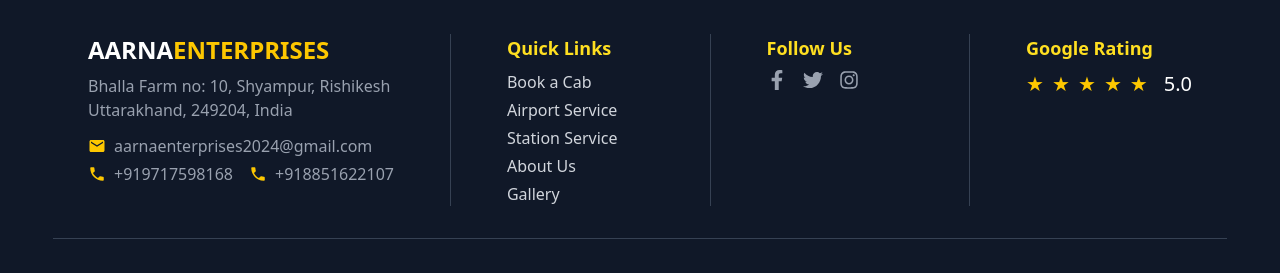
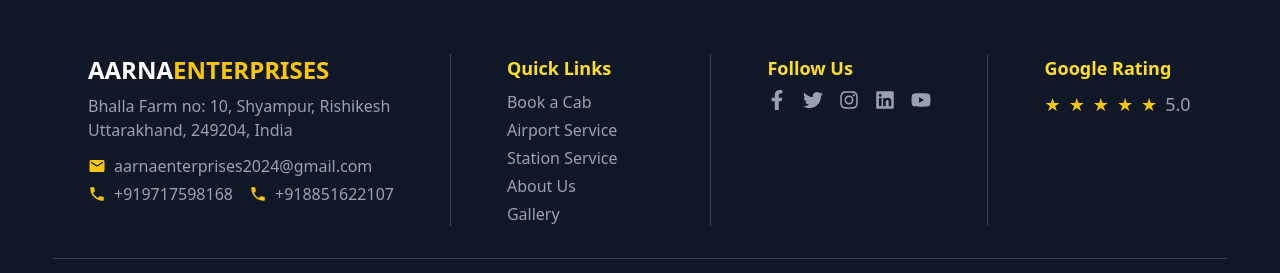
Before and after one commit to Ayushkothari47/Aarna-Enterprises-co, a React (Vite) app: page /admin/CMS in a window 1280 px wide. Shown: the part 1171-1444 px from the top of the page. Built offline with nearby package versions, Linux system fonts and the light colour scheme; no server answers.

Commit message:
UI updated

```diff
--- a/src/components/Footer.jsx
+++ b/src/components/Footer.jsx
@@ -1,5 +1,5 @@
 import React from "react";
-import { FaFacebookF, FaTwitter, FaInstagram } from "react-icons/fa";
+import { FaFacebookF, FaTwitter, FaInstagram, FaLinkedin, FaYoutube } from "react-icons/fa";
 import { MdEmail, MdPhone } from "react-icons/md";
 
 const Footer = () => {
@@ -67,19 +67,19 @@ const Footer = () => {
           <h3 className="text-lg font-semibold text-yellow-300 mb-2">Quick Links</h3>
           <ul className="space-y-1 text-gray-300">
             <li>
-              <a href="/cabBooking" className="hover:text-yellow-400 transition-colors">Book a Cab</a>
+              <a href="/cabBooking" className="text-gray-400 hover:text-yellow-400 transition-colors">Book a Cab</a>
             </li>
             <li>
-              <a href="/airportBooking" className="hover:text-yellow-400 transition-colors">Airport Service</a>
+              <a href="/airportBooking" className="text-gray-400 hover:text-yellow-400 transition-colors">Airport Service</a>
             </li>
             <li>
-              <a href="/stationBooking" className="hover:text-yellow-400 transition-colors">Station Service</a>
+              <a href="/stationBooking" className="text-gray-400 hover:text-yellow-400 transition-colors">Station Service</a>
             </li>
             <li>
-              <a href="/about" className="hover:text-yellow-400 transition-colors">About Us</a>
+              <a href="/about" className="text-gray-400 hover:text-yellow-400 transition-colors">About Us</a>
             </li>
             <li>
-              <a href="/gallery" className="hover:text-yellow-400 transition-colors">Gallery</a>
+              <a href="/gallery" className="text-gray-400 hover:text-yellow-400 transition-colors">Gallery</a>
             </li>
           </ul>
         </div>
@@ -94,6 +94,8 @@ const Footer = () => {
             <a href="https://www.facebook.com/profile.php?id=61561679429891&mibextid=ZbWKwL" className="hover:text-yellow-400" aria-label="Facebook" target="_blank"><FaFacebookF /></a>
             <a href="#" className="hover:text-yellow-400" aria-label="Twitter"><FaTwitter /></a>
             <a href="#" className="hover:text-yellow-400" aria-label="Instagram"><FaInstagram /></a>
+            <a href="#" className="hover:text-yellow-400" aria-label="LinkedIn"><FaLinkedin /></a>
+            <a href="#" className="hover:text-yellow-400" aria-label="Youtube"><FaYoutube /></a>
           </div>
         </div>
 
@@ -103,9 +105,9 @@ const Footer = () => {
         {/* Google Rating */}
         <div className="flex-1 flex flex-col justify-start text-center md:text-left">
           <h3 className="text-lg font-semibold text-yellow-300 mb-2">Google Rating</h3>
-          <div className="flex items-center justify-center md:justify-start space-x-2 text-gray-400 text-xl">
+          <div className="flex items-center justify-center md:justify-start space-x-2 text-gray-400 text-lg">
             {renderStars(googleRating)}
-            <span className="text-white ml-2">{googleRating}.0</span>
+            <span className="text-gray-400 sm">{googleRating}.0</span>
           </div>
         </div>
 
--- a/src/pages/CMS/BannersSection.jsx
+++ b/src/pages/CMS/BannersSection.jsx
@@ -16,6 +16,8 @@ const BannerSection = () => {
   const [fullScreenBanner, setFullScreenBanner] = useState(null);
   const [uploading, setUploading] = useState(false);
   const [isVisible, setIsVisible] = useState(true);
+  const [deleting, setDeleting] = useState(false);
+
 
   useEffect(() => {
     fetchBanners();
@@ -75,34 +77,39 @@ const BannerSection = () => {
 
   const confirmDelete = async () => {
     try {
+      setDeleting(true);  // Set deleting to true when the delete process starts
       await axios.delete(deleteBannerAPI, { data: { bannerUrl: selectedBanner } });
       setBanners(banners.filter((b) => b !== selectedBanner));
       setShowDeleteModal(false);
       setSelectedBanner(null);
     } catch (err) {
       console.error("Error deleting banner:", err);
+    } finally {
+      setDeleting(false);  // Reset deleting state
     }
   };
+
 
   return (
     <div className="bg-neutral-900 border border-yellow-400 rounded-lg p-6">
       {/* Header */}
       <div className="flex items-center justify-between border-b border-neutral-700 pb-3 mb-4">
-        <h2 className="text-xl font-semibold">Banners</h2>
+        <div className="text-left">
+          <h2 className="text-xl font-semibold">Banners</h2>
+          <p className="text-sm text-yellow-400">(Tip: 1500 x 400 is the best size for Banners)</p>
+        </div>
 
         {/* Toggle Visibility */}
         <div className="flex items-center gap-2">
           <span className="text-sm text-gray-300">Visible</span>
           <button
             onClick={handleToggleVisibility}
-            className={`w-12 h-6 flex items-center rounded-full p-1 transition-colors duration-300 ${
-              isVisible ? "bg-yellow-400" : "bg-gray-600"
-            }`}
+            className={`w-12 h-6 flex items-center rounded-full p-1 transition-colors duration-300 ${isVisible ? "bg-yellow-400" : "bg-gray-600"
+              }`}
           >
             <div
-              className={`bg-black w-4 h-4 rounded-full shadow-md transform transition-transform duration-300 ${
-                isVisible ? "translate-x-6" : "translate-x-0"
-              }`}
+              className={`bg-black w-4 h-4 rounded-full shadow-md transform transition-transform duration-300 ${isVisible ? "translate-x-6" : "translate-x-0"
+                }`}
             ></div>
           </button>
         </div>
@@ -186,6 +193,14 @@ const BannerSection = () => {
         </div>
       )}
 
+      {deleting && (
+        <div className="fixed inset-0 bg-black bg-opacity-90 flex flex-col justify-center items-center z-[100]">
+          <div className="border-t-4 border-red-600 rounded-full w-16 h-16 animate-spin mb-6"></div>
+          <p className="text-white text-xl font-semibold tracking-wide">Deleting...</p>
+        </div>
+      )}
+
+
       {/* Full Screen Banner */}
       {fullScreenBanner && (
         <div className="fixed inset-0 bg-black/90 flex items-center justify-center z-50 p-4">
```
